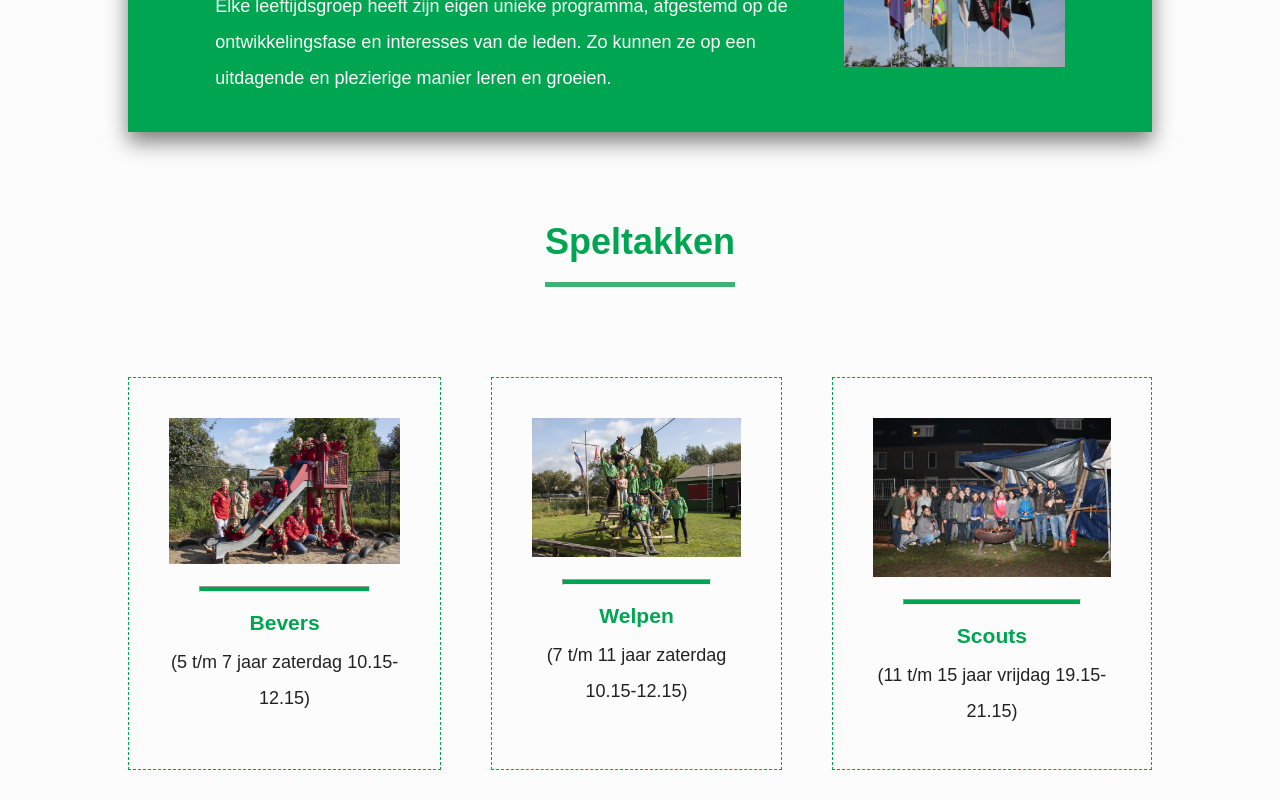
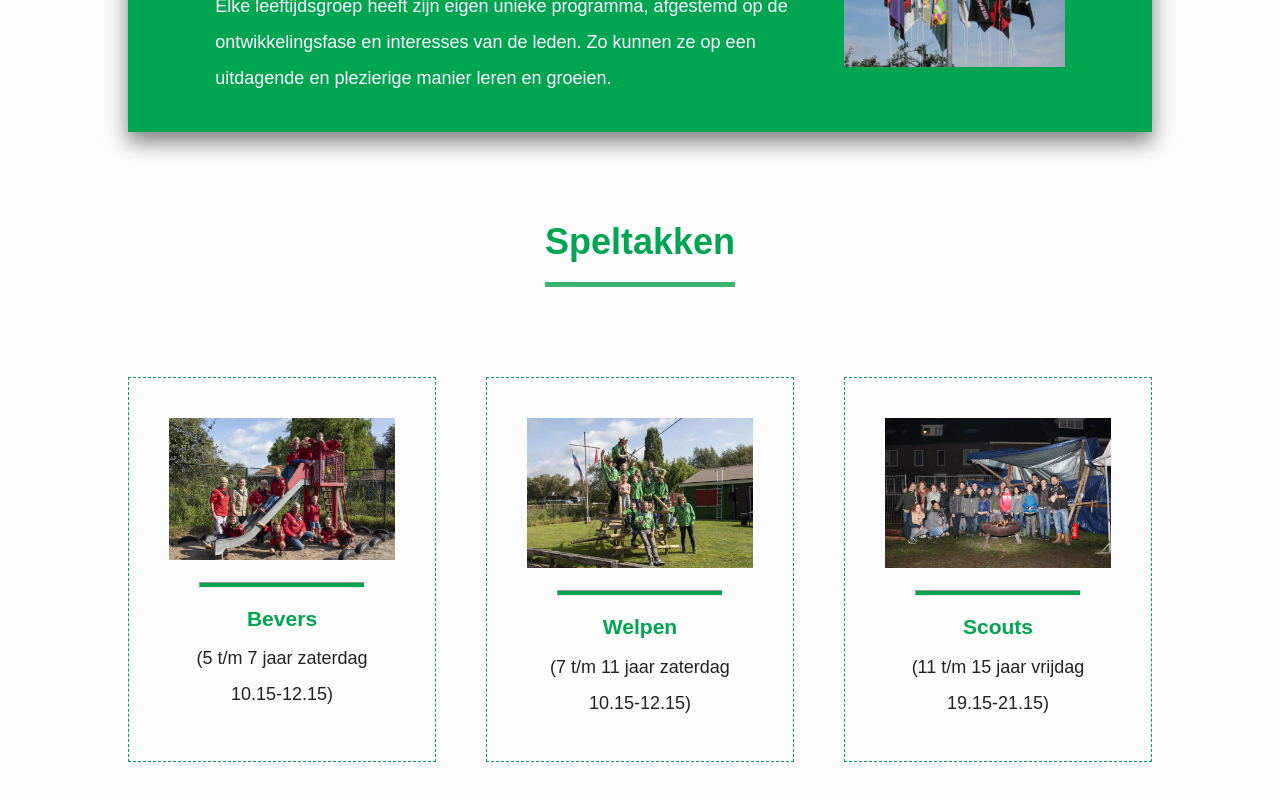
Before and after one commit to Doodshoofdaapje/scouting-website, a React (Vite) app in the folder frontend/: page /#/speltakken in a window 1280 px wide. Shown: the part 320-1120 px from the top of the page. Built offline with nearby package versions, Linux system fonts and the light colour scheme.

Commit message:
fixed grid layouts

```diff
--- a/frontend/src/App.jsx
+++ b/frontend/src/App.jsx
@@ -19,9 +19,9 @@ import Infographic from './components/infographic/Infographic.jsx';
 function App() {
   return (
     <>
-      <Navbar/>
+      <Router>
+        <Navbar/>
 
-      <Router>
         <Routes>
           <Route path="/" element={<HomePage/>}/>
           <Route path="/infographic" element={<Infographic/>}/>
--- a/frontend/src/components/Page.scss
+++ b/frontend/src/components/Page.scss
@@ -102,7 +102,7 @@
 
 .image-gallery {
     display: grid;
-    grid-template-columns: auto auto auto;
+    grid-template-columns: repeat(auto-fit, minmax(300px, 1fr));
     gap:50px;
 
     a {
--- a/frontend/src/components/groepsbestuur/Groepsbestuur.jsx
+++ b/frontend/src/components/groepsbestuur/Groepsbestuur.jsx
@@ -53,7 +53,9 @@ function Groepsbestuur() {
 
                 <p>
                     Wat staat er in de statuten?
-                    <ul>
+                </p>
+
+                <ul>
                         <li> Naam en organisatorische opbouw van de groep </li>
                         <li> Doel van de vereniging </li>
                         <li> Regels m.b.t. Lidmaatschap </li>
@@ -64,7 +66,6 @@ function Groepsbestuur() {
                         <li> Hoe te handelen bij ontbinding en vereffening, bij geschillen en reglementen </li>
                         <li> Slotverklaring van een notaris </li>
                     </ul>
-                </p>
             </div>
 
             <hr/>
--- a/frontend/src/components/navbar/Navbar.jsx
+++ b/frontend/src/components/navbar/Navbar.jsx
@@ -1,14 +1,21 @@
 import './Navbar.scss';
-import React, { useState } from 'react';
+import React, { useState, useEffect } from 'react';
 import logo from '../../assets/logo-tranparent.png';
+import { useLocation } from 'react-router-dom';
 
 function Navbar() {
 
     const [isOpen, setIsOpen] = useState(false);
+    const location = useLocation();
 
     const togglerHandler = () => {
         setIsOpen(!isOpen);
     };
+
+    useEffect(() => {
+        // Close the navbar whenever the location changes
+        setIsOpen(false);
+    }, [location]);
 
     return(
         <>
--- a/frontend/src/components/navbar/Navbar.scss
+++ b/frontend/src/components/navbar/Navbar.scss
@@ -88,9 +88,11 @@ $navbar-height: 60px;
 }
 
 .collapse-content {
-    display: flex;
-    flex-wrap: wrap;
-    padding: 0px 200px 0px 100px;
+    display: grid;
+    grid-template-columns: repeat(auto-fit, minmax(130px, 1fr));
+    gap:50px;
+
+    padding: 0px 5% 0px 10%;
 
     font-size: 1em;
     background-color: white;
@@ -100,8 +102,7 @@ $navbar-height: 60px;
     transition: max-height 0.5s ease, padding 0.5s ease;
 
     ul {
-        margin-left: auto;
-        margin-right: auto;
+        padding:0;
         list-style: none;
     }
 
@@ -122,7 +123,7 @@ $navbar-height: 60px;
 
 .collapse-content.open {
     max-height: 3000px;
-    padding: 80px 200px 10px 100px;
+    padding: 80px 5% 10px 10%;
     box-shadow: 0px 10px 10px rgba(0, 0, 0, 0.1);
 }
 
```
